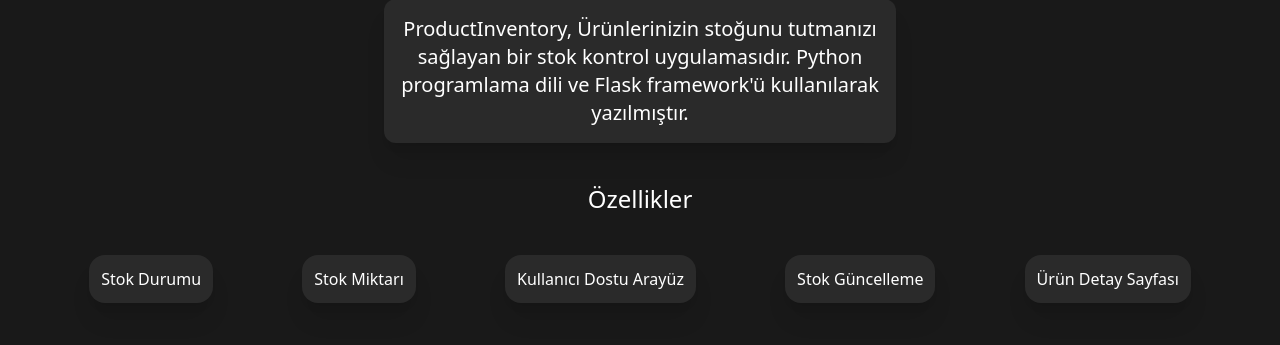
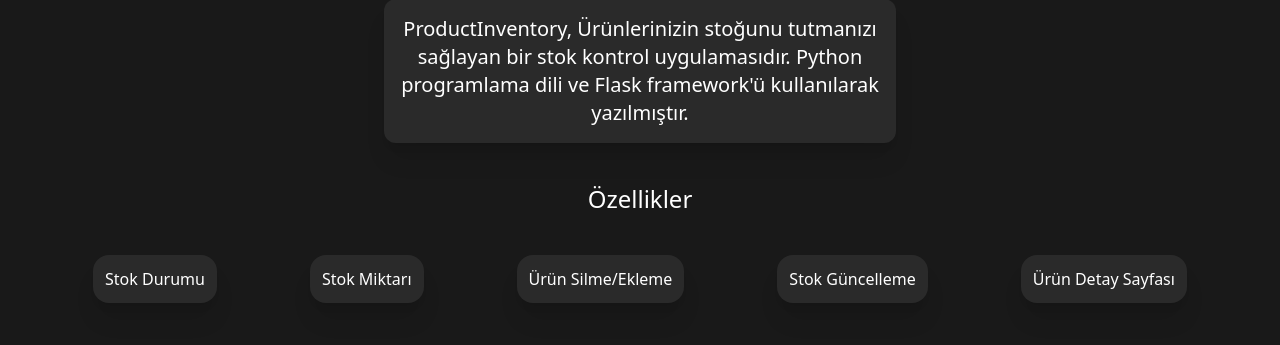
Before and after one commit to ahmetozmtn/ProductInventory, a Flask app: page / in a window 1280 px wide. Shown: the part 217-562 px from the top of the page. Run offline with Flask 3, Linux system fonts and the light colour scheme; some libraries are stand-ins or nearby versions.

Commit message:
doc: README.md update

```diff
--- a/templates/index.html
+++ b/templates/index.html
@@ -56,7 +56,7 @@
             <div
                 class="p-3 bg-color rounded-2xl shadow-xl text-white text-center hover:bg-teal-900 hover:cursor-pointer"
             >
-                Kullanıcı Dostu Arayüz
+                Ürün Silme/Ekleme
             </div>
             <div
                 class="p-3 bg-color rounded-2xl shadow-xl text-white text-center hover:bg-teal-900 hover:cursor-pointer"
```
Also changed, not shown: README.md.
